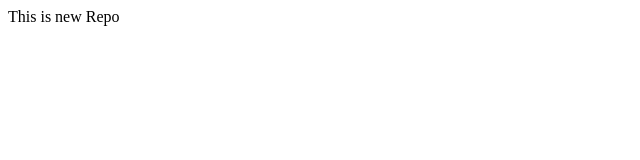
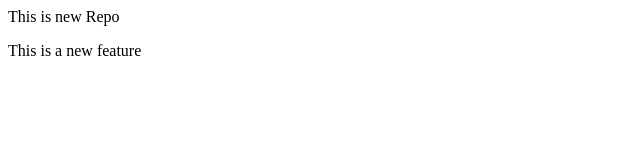
Before and after one commit to Varshini052004/LocalRepo, a plain HTML site: page index.html in a window 1280 px wide. Shown: the whole page, without its empty margins (0-640 px from the left). Drawn offline with Linux system fonts and the light colour scheme.

Commit message:
Add new feature

```diff
--- a/index.html
+++ b/index.html
@@ -1 +1,3 @@
 <p>This is new Repo</p>
+<p>This is a new feature
+</p>
```
